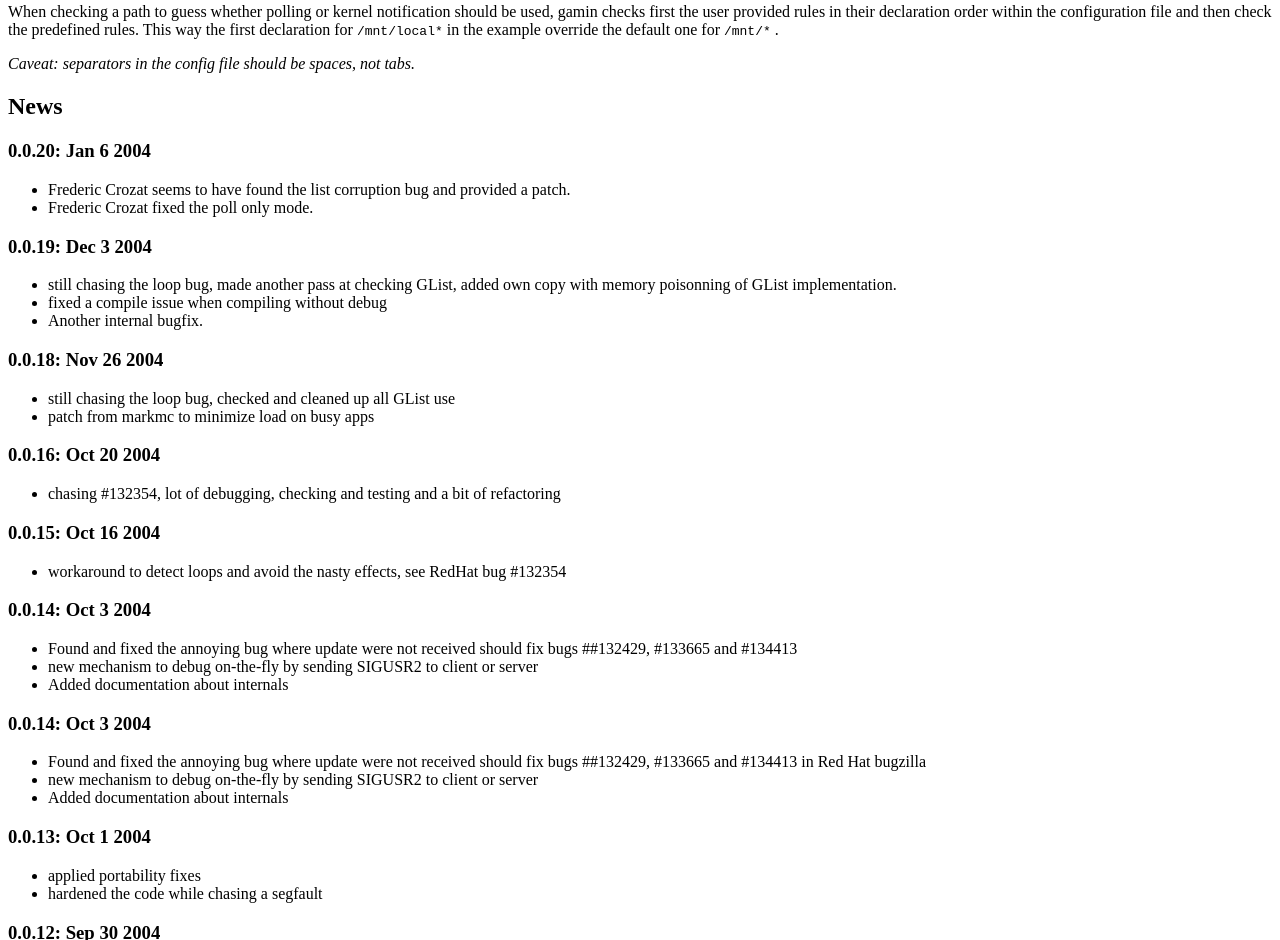
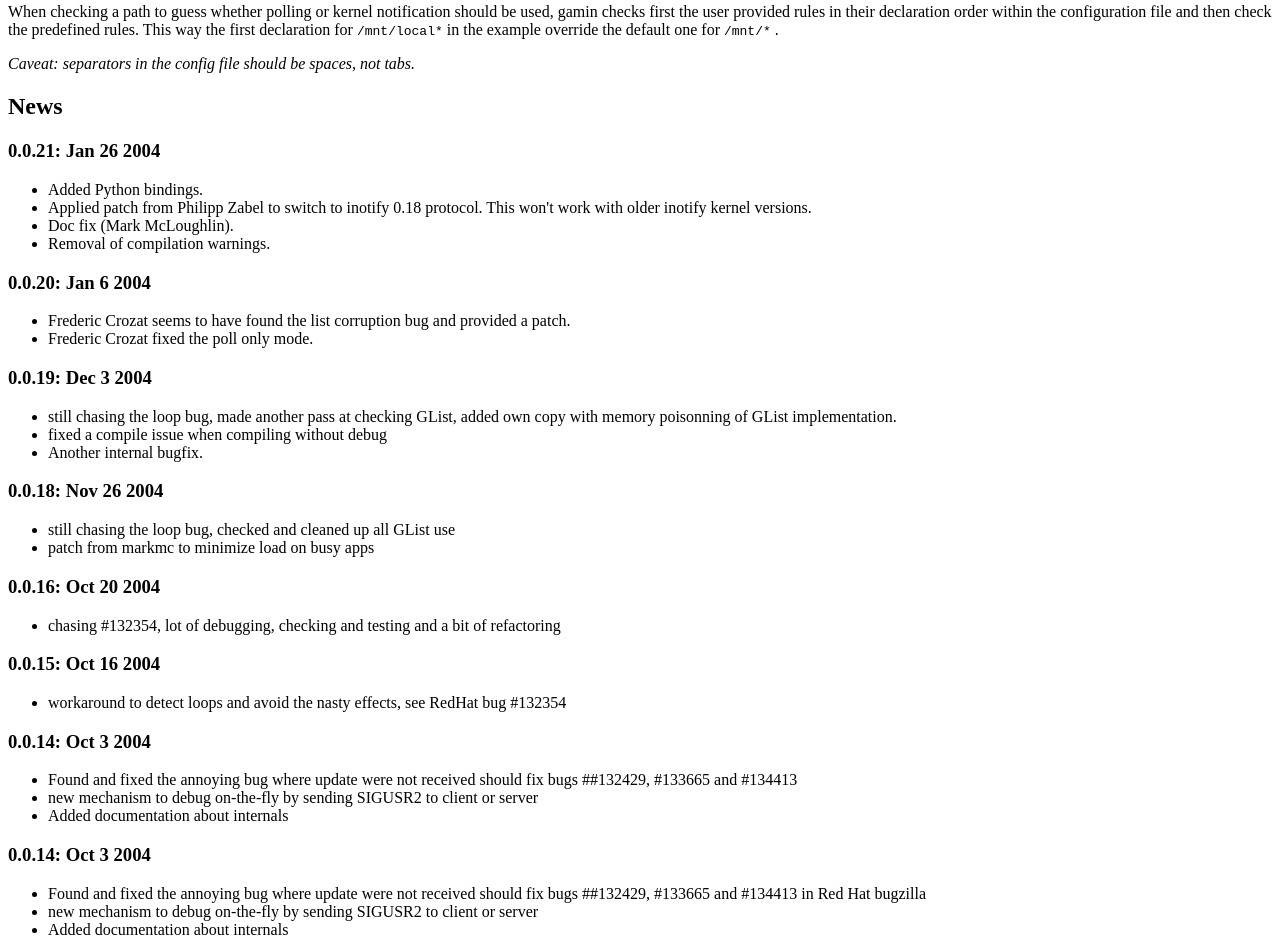
Before and after one commit to anthonylauzon/gamin, a plain HTML site: page doc/gamin.html in a window 1280 px wide. Shown: the part 902-1842 px from the top of the page. Drawn offline with Linux system fonts and the light colour scheme.

Commit message:
preparing release 0.0.21 added first example Daniel
* configure.in NEWS doc/* gamin.spec.in: preparing release 0.0.21
* python/tests/Makefile.am python/tests/basic.py : added first example
Daniel

```diff
--- a/doc/gamin.html
+++ b/doc/gamin.html
@@ -88,6 +88,15 @@ example override the default one for <code>/mnt/*</code> .</p>
 tabs.</em></p>
 
 <h2><a name="News">News</a></h2>
+
+<h3>0.0.21: Jan 26 2004</h3>
+<ul>
+  <li> Added Python bindings.</li>
+  <li> Applied patch from Philipp Zabel to switch to inotify 0.18
+       protocol. This won't work with older inotify kernel versions.</li>
+  <li> Doc fix (Mark McLoughlin).</li>
+  <li> Removal of compilation warnings.</li>
+</ul>
 
 <h3>0.0.20: Jan  6 2004</h3>
 <ul>
```
Also changed, not shown: doc/news.html (+6 -1 lines), 7 other files.
